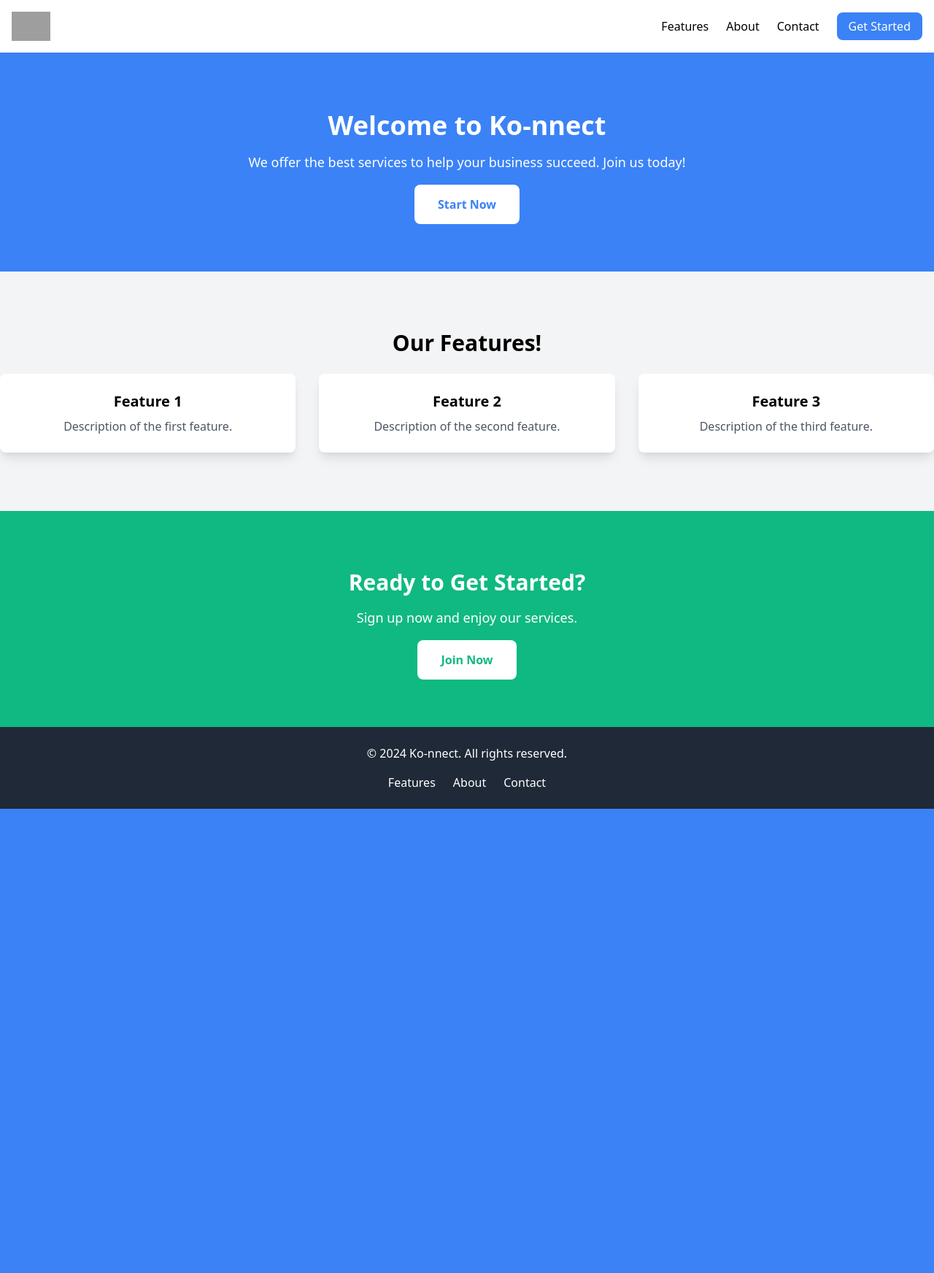
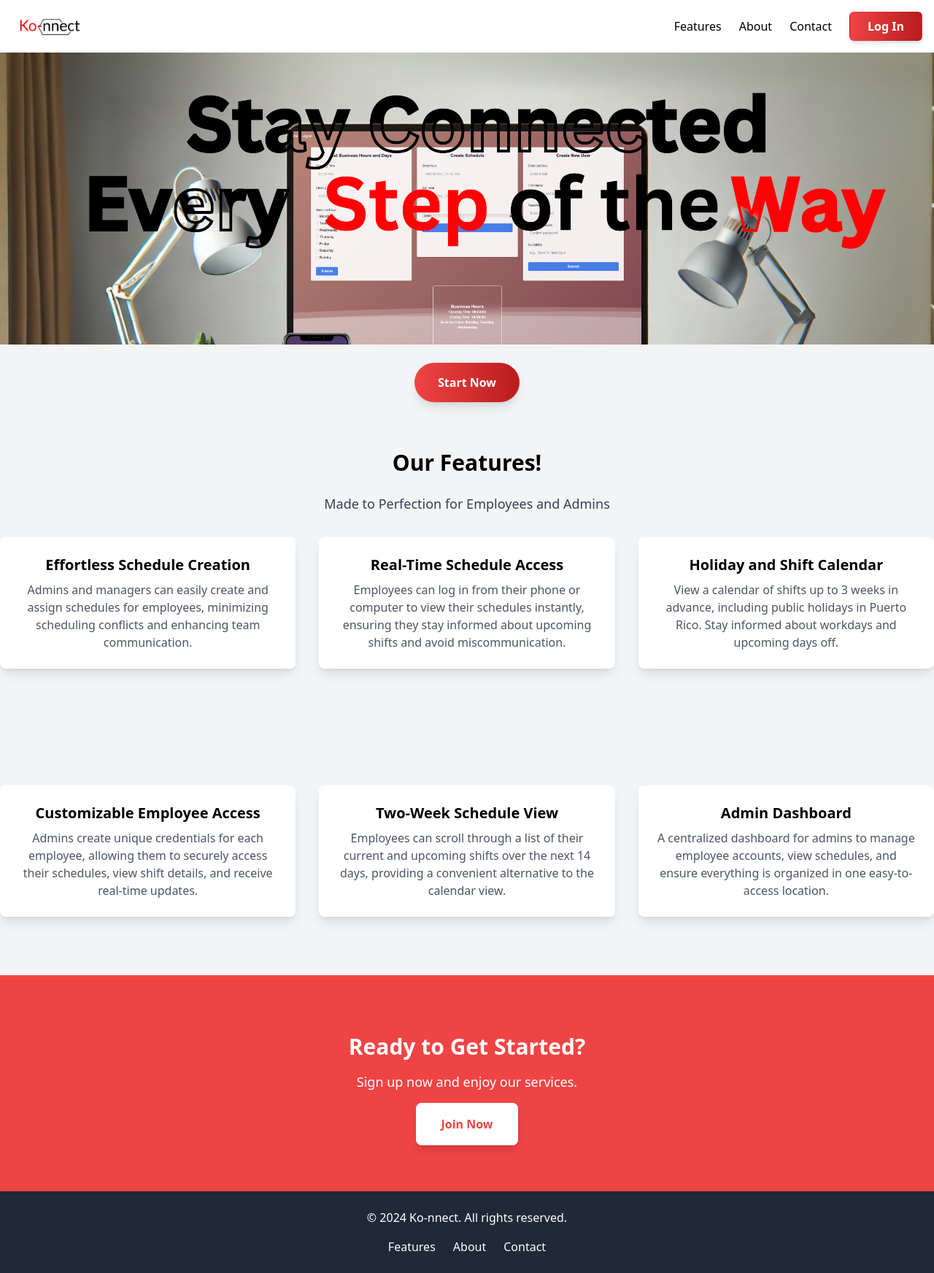
Before and after one commit to soto2571/Ko-nnect, a Flask app: page / in a window 1280 px wide. Shown: the whole page at 73% size. Before the commit the page ends 1108 px from the top, so only its background shows below. Run offline with Flask 3, Linux system fonts and the light colour scheme; grey boxes are pictures that could not be loaded.

Commit message:
Auto commit

```diff
--- a/website/templates/about.html
+++ b/website/templates/about.html
@@ -24,7 +24,7 @@
           <li><a href="#about" class="hover:text-blue-600">About</a></li>
           <li><a href="#contact" class="hover:text-blue-600">Contact</a></li>
           <li>
-            <a href="#cta" class="bg-blue-500 text-white px-4 py-2 rounded-lg">Get Started</a>
+            <a href="{{ url_for('auth.login') }}" class="bg-blue-500 text-white px-4 py-2 rounded-lg">Get Started</a>
           </li>
         </ul>
       </nav>
--- a/website/templates/landing_page.html
+++ b/website/templates/landing_page.html
@@ -11,55 +11,116 @@
     <header class="bg-white shadow-md p-4">
         <div class="container mx-auto flex justify-between items-center">
             <h1 class="text-2xl font-bold">
-                <img src="{{ url_for('static', filename='images/logo.png') }}" alt="Ko-nnect Logo" class="h-10">
+                <img src="{{ url_for('static', filename='images/Ko-nnect.png') }}" alt="Ko-nnect Logo" class="h-10">
             </h1>
             <nav>
                 <ul class="flex space-x-6">
-                    <li><a href="#features" class="hover:text-blue-600">Features</a></li>
-                    <li><a href="#about" class="hover:text-blue-600">About</a></li>
-                    <li><a href="#contact" class="hover:text-blue-600">Contact</a></li>
-                    <li><a href="#cta" class="bg-blue-500 text-white px-4 py-2 rounded-lg">Get Started</a></li>
+                    <li><a href="#features" class="hover:text-red-600">Features</a></li>
+                    <li><a href="#about" class="hover:text-red-600">About</a></li>
+                    <li><a href="#contact" class="hover:text-red-600">Contact</a></li>
+                    <li><a href="{{ url_for('auth.login') }}"
+                        class="bg-gradient-to-r from-red-500 to-red-700 text-white font-semibold px-6 py-2 rounded-md shadow-md hover:shadow-lg hover:from-red-600 hover:to-red-800 hover:border-white-700 border-transparent border transition duration-200 ease-in-out transform hover:scale-105">
+                         Log In
+                     </a></li>
                 </ul>
             </nav>
         </div>
     </header>
 
     <!-- Hero Section -->
-    <section class="bg-blue-500 text-white py-20 text-center" id="hero">
-        <div class="container mx-auto">
-            <h2 class="text-4xl font-bold mb-4">Welcome to Ko-nnect</h2>
-            <p class="text-lg mb-8">We offer the best services to help your business succeed. Join us today!</p>
-            <a href="#cta" class="bg-white text-blue-500 font-bold px-8 py-4 rounded-lg">Start Now</a>
-        </div>
-    </section>
+    <section class="home text-white text-center" id="hero"
+         style="background-image: url('{{ url_for('static', filename='images/back.png') }}');
+                min-height: 50vh;
+                width: 100%;
+                background-repeat: no-repeat;
+                background-size: cover;
+                background-position: center;
+                display: grid;
+                margin-bottom: 40px;
+                place-items: center;">
+</section>
+
+<div class="text-center">
+    <a href="{{ url_for('auth.login') }}"
+       class="bg-gradient-to-r from-red-500 to-red-700 text-white font-bold px-8 py-4 rounded-full shadow-lg hover:shadow-xl hover:from-red-600 hover:to-red-800 transform hover:scale-105 transition duration-300 ease-in-out">
+        Start Now
+    </a>
+</div>
 
     <!-- Features Section -->
     <section class="py-20" id="features">
         <div class="container mx-auto text-center">
             <h3 class="text-3xl font-bold mb-6">Our Features!</h3>
+            <p class="text-lg text-gray-700 mb-8">Made to Perfection for Employees and Admins</p>
             <div class="grid grid-cols-1 md:grid-cols-3 gap-8">
-                <div class="bg-white p-6 rounded-lg shadow-lg">
-                    <h4 class="text-xl font-semibold mb-2">Feature 1</h4>
-                    <p class="text-gray-600">Description of the first feature.</p>
+
+                <!-- Feature Box with Hover Effect -->
+                <div class="bg-white p-6 rounded-lg shadow-lg hover:bg-red-500 hover:text-white hover:shadow-red-500 transition duration-800">
+                    <h4 class="text-xl font-semibold mb-2">Effortless Schedule Creation</h4>
+                    <p class="text-gray-600 hover:text-white">
+                        Admins and managers can easily create and assign schedules for employees, minimizing scheduling conflicts and enhancing team communication.
+                    </p>
                 </div>
-                <div class="bg-white p-6 rounded-lg shadow-lg">
-                    <h4 class="text-xl font-semibold mb-2">Feature 2</h4>
-                    <p class="text-gray-600">Description of the second feature.</p>
+
+                <!-- Repeat for other boxes -->
+                <div class="bg-white p-6 rounded-lg shadow-lg hover:bg-red-500 hover:text-white hover:shadow-red-500 transition duration-300">
+                    <h4 class="text-xl font-semibold mb-2">Real-Time Schedule Access</h4>
+                    <p class="text-gray-600 hover:text-white">
+                        Employees can log in from their phone or computer to view their schedules instantly, ensuring they stay informed about upcoming shifts and avoid miscommunication.
+                    </p>
                 </div>
-                <div class="bg-white p-6 rounded-lg shadow-lg">
-                    <h4 class="text-xl font-semibold mb-2">Feature 3</h4>
-                    <p class="text-gray-600">Description of the third feature.</p>
+
+                <div class="bg-white p-6 rounded-lg shadow-lg hover:bg-red-500 hover:text-white hover:shadow-red-500 transition duration-300">
+                    <h4 class="text-xl font-semibold mb-2">Holiday and Shift Calendar</h4>
+                    <p class="text-gray-600 hover:text-white">
+                        View a calendar of shifts up to 3 weeks in advance, including public holidays in Puerto Rico. Stay informed about workdays and upcoming days off.
+                    </p>
+                </div>
+            </div>
+        </div>
+    </section>
+
+    <!-- Features Section 2-->
+    <section class="py-20" id="features">
+        <div class="container mx-auto text-center">
+
+            <div class="grid grid-cols-1 md:grid-cols-3 gap-8">
+                <!-- Feature 1: Customizable Employee Access -->
+                <div class="bg-white p-6 rounded-lg shadow-lg hover:bg-red-500 hover:text-white hover:shadow-red-500 transition duration-300">
+                    <h4 class="text-xl font-semibold mb-2">Customizable Employee Access</h4>
+                    <p class="text-gray-600 hover:text-white">
+                        Admins create unique credentials for each employee, allowing them to securely access their schedules, view shift details, and receive real-time updates.
+                    </p>
+                </div>
+
+                <!-- Feature 2: Two-Week Schedule View -->
+                <div class="bg-white p-6 rounded-lg shadow-lg hover:bg-red-500 hover:text-white hover:shadow-red-500 transition duration-300">
+                    <h4 class="text-xl font-semibold mb-2">Two-Week Schedule View</h4>
+                    <p class="text-gray-600 hover:text-white">
+                        Employees can scroll through a list of their current and upcoming shifts over the next 14 days, providing a convenient alternative to the calendar view.
+                    </p>
+                </div>
+
+                <!-- Feature 3: Admin Dashboard -->
+                <div class="bg-white p-6 rounded-lg shadow-lg hover:bg-red-500 hover:text-white hover:shadow-red-500 transition duration-300">
+                    <h4 class="text-xl font-semibold mb-2">Admin Dashboard</h4>
+                    <p class="text-gray-600 hover:text-white">
+                        A centralized dashboard for admins to manage employee accounts, view schedules, and ensure everything is organized in one easy-to-access location.
+                    </p>
                 </div>
             </div>
         </div>
     </section>
 
     <!-- Call-to-Action Section -->
-    <section class="bg-green-500 text-white py-20 text-center" id="cta">
+    <section class="bg-red-500 text-white py-20 text-center" id="cta">
         <div class="container mx-auto">
             <h4 class="text-3xl font-bold mb-4">Ready to Get Started?</h4>
             <p class="text-lg mb-8">Sign up now and enjoy our services.</p>
-            <a href="#contact" class="bg-white text-green-500 font-bold px-8 py-4 rounded-lg">Join Now</a>
+            <a href="{{ url_for('auth.login') }}"
+   class="bg-white text-red-500 font-bold px-8 py-4 rounded-lg border-2 border-white hover:bg-gray-100 hover:text-red-600 shadow-lg hover:shadow-xl transition duration-300 ease-in-out transform hover:scale-105">
+    Join Now
+</a>
         </div>
     </section>
 
--- a/website/views.py
+++ b/website/views.py
@@ -1,4 +1,4 @@
-from flask import Blueprint, render_template, redirect, url_for
+from flask import Blueprint, render_template, redirect, url_for, request
 from flask_login import login_required, current_user
 from .models import Schedule
 from datetime import datetime, timedelta
@@ -9,6 +9,8 @@ views = Blueprint("views", __name__)
 
 @views.route("/", methods=["GET"])
 def landing_page():
+    if request.method == "POST":
+        return redirect(url_for('auth.login'))
     return render_template("landing_page.html")
 
 
```
Also changed, not shown: website/static/images/back.png (added), website/static/images/background.jpeg (added), 4 other files.
